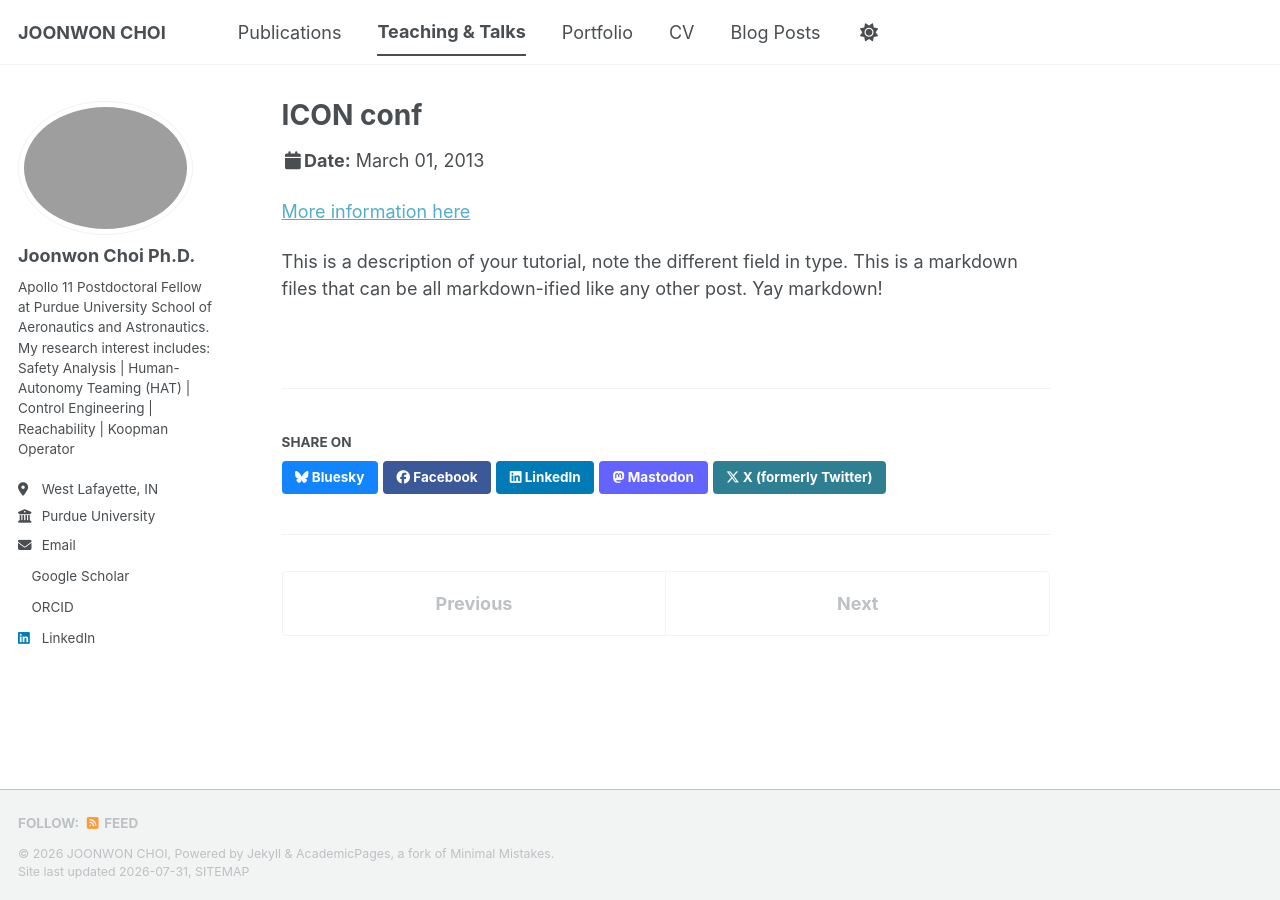
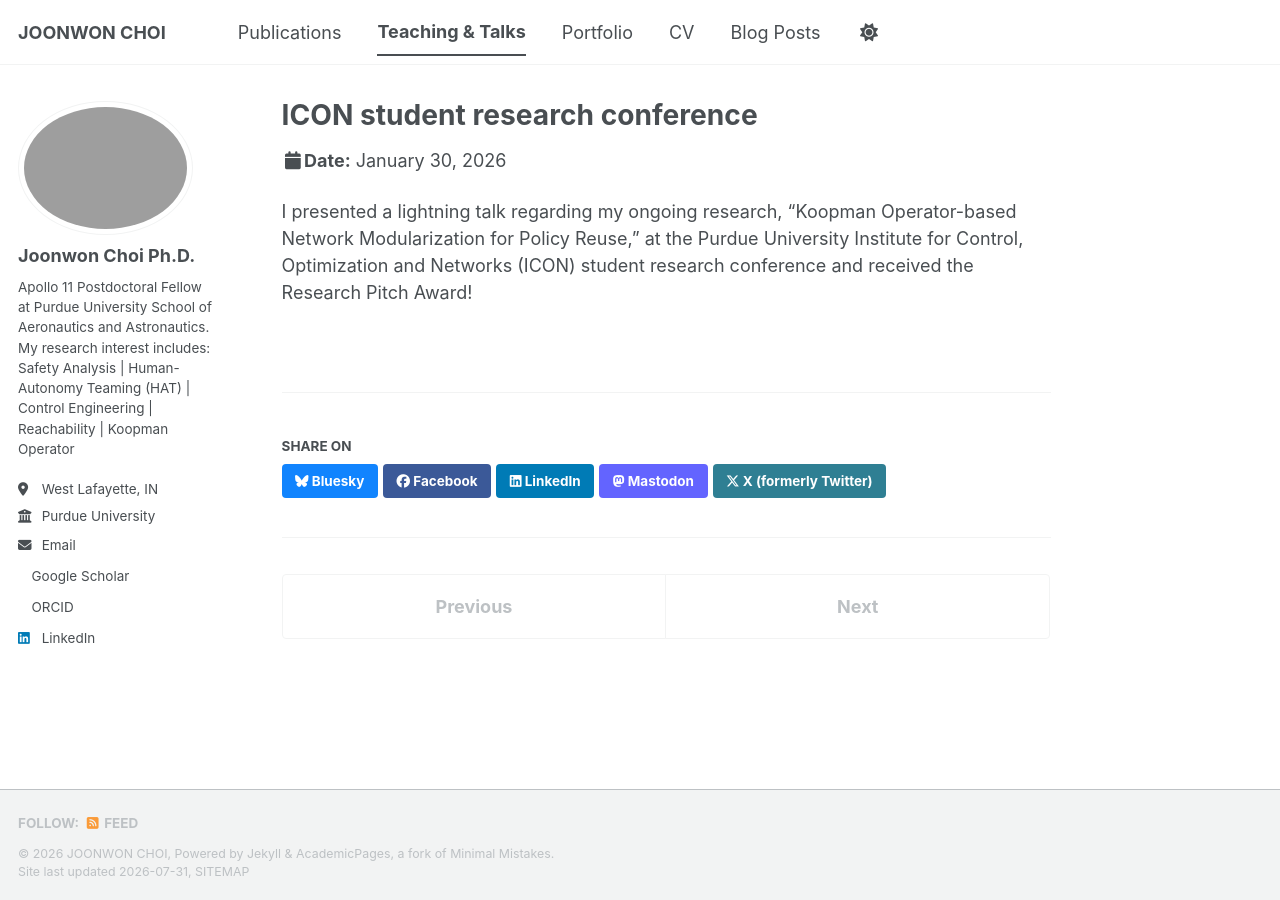
Before and after one commit to netakoi/netakoi.github.io, a Jekyll site: the page built from _talks/2013-03-01-tutorial-1.md, in a window 1280 px wide. Built offline with Jekyll 4.4.1, drawn with Linux system fonts in a browser that asks for light colours; a style sheet for code colours, icons or effects is not loaded.

Commit message:
Update 2013-03-01-tutorial-1.md

```diff
--- a/_talks/2013-03-01-tutorial-1.md
+++ b/_talks/2013-03-01-tutorial-1.md
@@ -1,13 +1,11 @@
 ---
-title: "ICON conf"
+title: "ICON student research conference"
 collection: talks
-type: "Tutorial"
-permalink: /talks/2013-03-01-tutorial-1
-venue: "UC-Berkeley Institute for Testing Science"
-date: 2013-03-01
-location: "Berkeley, CA, USA"
+type: "Talk"
+permalink: /talks/2026-01-30-ICON-1
+venue: " Purdue University"
+date: 2026-01-30
+location: "West Lafayette, IN, USA"
 ---
 
-[More information here](http://exampleurl.com)
-
-This is a description of your tutorial, note the different field in type. This is a markdown files that can be all markdown-ified like any other post. Yay markdown!
+I presented a lightning talk regarding my ongoing research, "Koopman Operator-based Network Modularization for Policy Reuse," at the Purdue University Institute for Control, Optimization and Networks (ICON) student research conference and received the Research Pitch Award!
```
